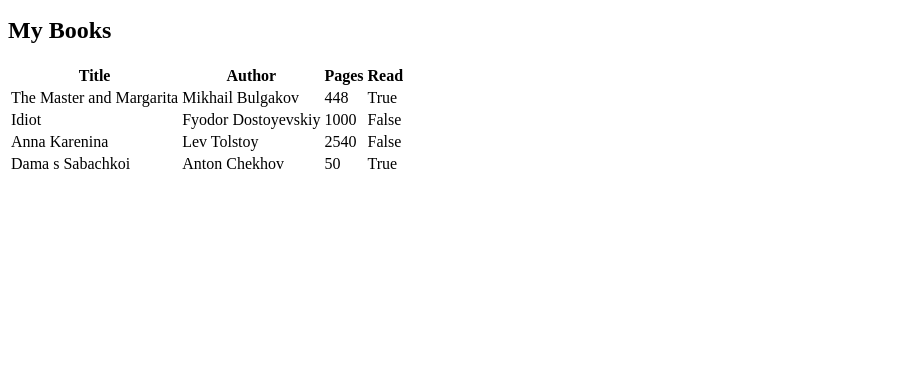
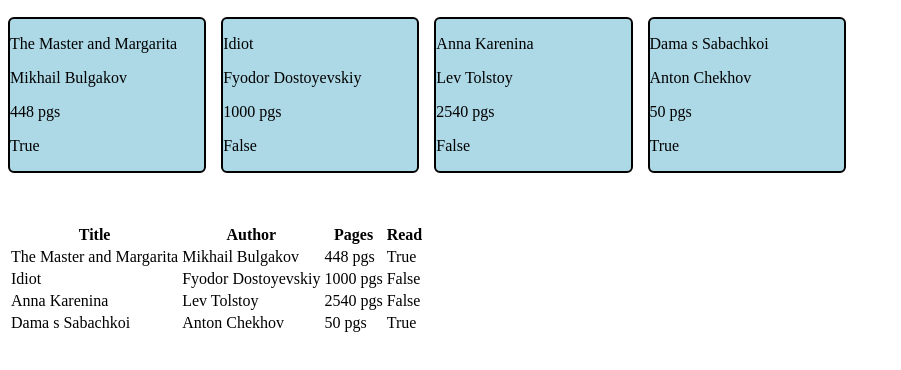
Before and after one commit to pchova/book-library, a plain HTML site: page index.html in a window 1280 px wide. Shown: the part 50-420 px from the top of the page, without its empty margins (0-901 px from the left). Drawn offline with Linux system fonts and the light colour scheme.

Commit message:
display arrays to the webpage js

```diff
--- a/index.html
+++ b/index.html
@@ -5,14 +5,15 @@
     <meta name="viewport" content="width=device-width, initial-scale=1.0">
     <title>The Library</title>
     <script src="script.js" defer></script>
+    <link rel="stylesheet" href="style.css">
 </head>
 <body>
     <main>
         <h2>The Library</h2>
 
-        <main class="container">
-            <h2>My Books</h2>
-        </main>
+        <main class="container"></main>
+
+        <footer class="footer"></footer>
     </main>
 </body>
 </html>
--- a/script.js
+++ b/script.js
@@ -21,7 +21,37 @@ addBookToLibrary(b3);
 let b4 = new Book("Dama s Sabachkoi", "Anton Chekhov", "50", "True");
 addBookToLibrary(b4);
 
+function addCardToPage() {
   const container = document.querySelector(".container");
+
+  for(let book of myLibrary) {
+    const bookCard = document.createElement("div");
+    bookCard.classList.add("bookCardStyle");
+
+    const pTitle = document.createElement("p");
+    const pAuthor = document.createElement("p");
+    const pPages = document.createElement("p");
+    const pRead = document.createElement("p");
+
+    pTitle.textContent = book.title;
+    pAuthor.textContent = book.author;
+    pPages.textContent = book.numberOfPages += " pgs";
+    pRead.textContent = book.read;
+
+    bookCard.appendChild(pTitle);
+    bookCard.appendChild(pAuthor);
+    bookCard.appendChild(pPages);
+    bookCard.appendChild(pRead);
+
+    container.appendChild(bookCard);
+  }
+}
+addCardToPage();
+
+
+
+function addBookToPage() {
+  const container = document.querySelector(".footer");
   const bookTable = document.createElement("table");
   const tableBody = document.createElement("tbody");
 
@@ -57,3 +87,5 @@ for(let book of myLibrary) {
 
   bookTable.appendChild(tableBody);
   container.appendChild(bookTable);
+};
+addBookToPage();
--- a/style.css
+++ b/style.css
@@ -5,3 +5,20 @@ html {
 *, *:before, *:after {
     box-sizing: inherit;
 }
+
+.container {
+    display: grid;
+    grid-template-columns: repeat(6, 1fr);
+    grid-gap: 15px
+}
+
+.bookCardStyle {
+    border: 2px solid black;
+    border-radius: 6px;
+
+    background-color: lightblue;
+}
+
+footer {
+    padding-top: 50px;
+}
```
Lines whose indentation alone changed are shown as unchanged.
